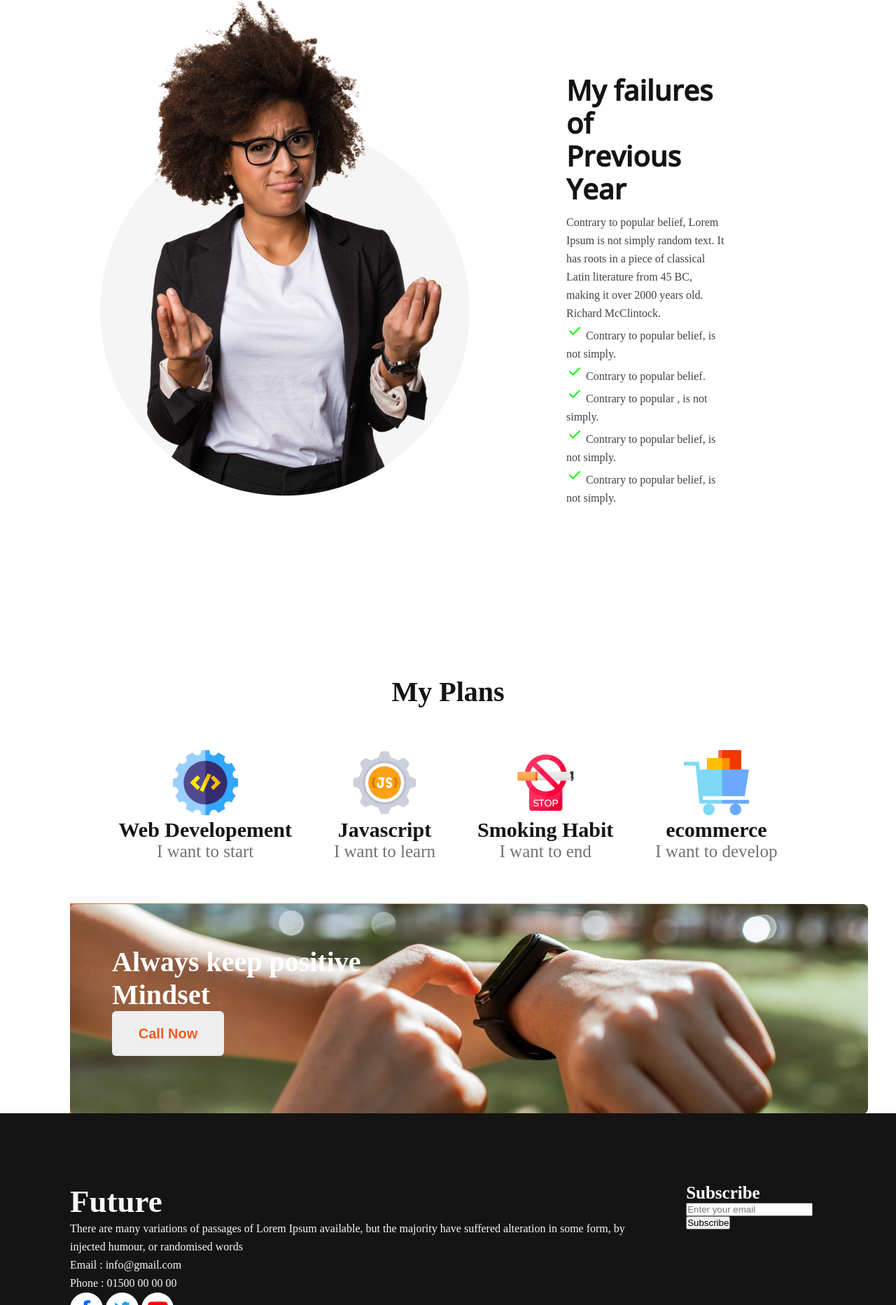
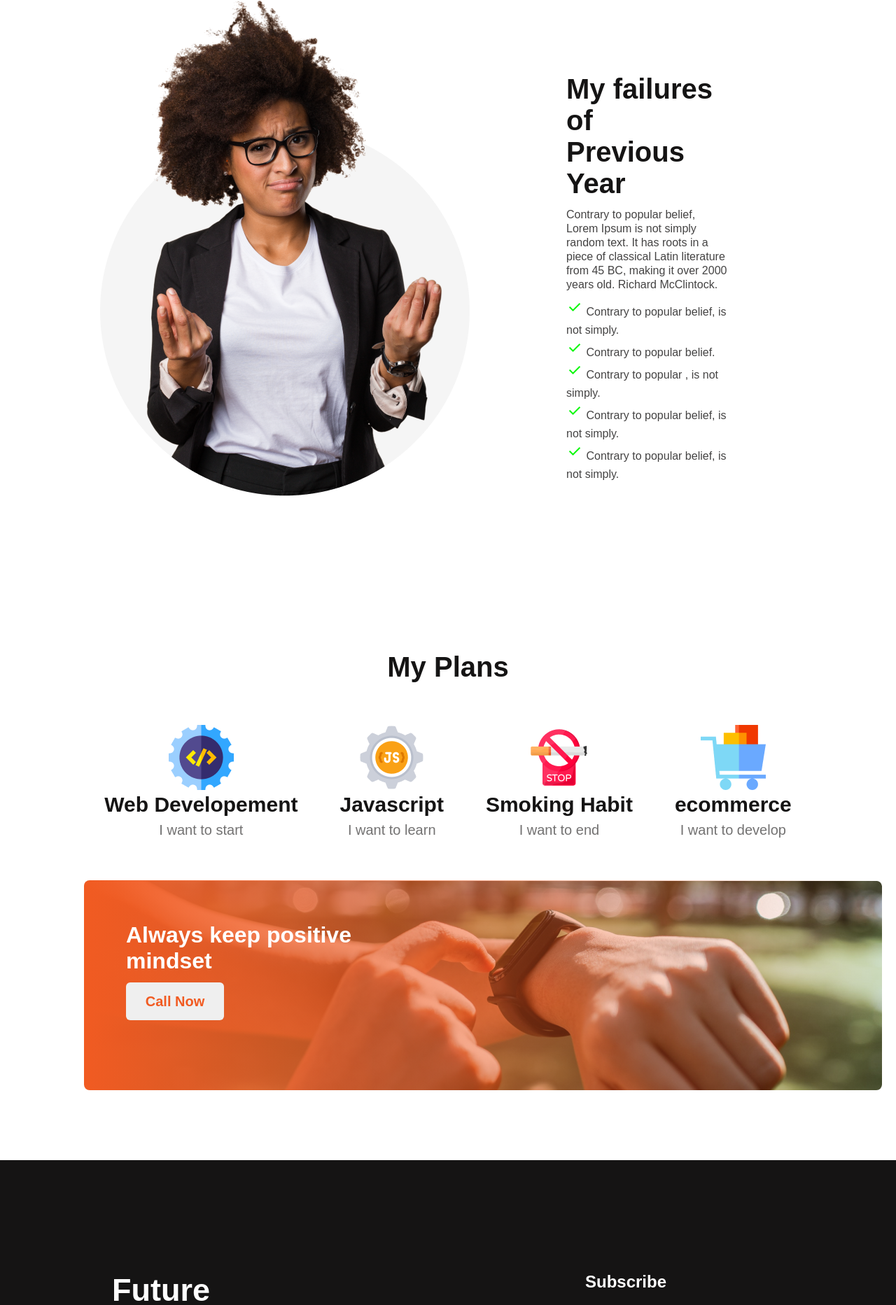
Before and after one commit to code4moon/assignment-1, a plain HTML site: page index.html in a window 1280 px wide. Shown: the part 935-2800 px from the top of the page at 70% size. Drawn offline with nearby package versions, Linux system fonts and the light colour scheme.

Commit message:
third commit

```diff
--- a/index.html
+++ b/index.html
@@ -1,38 +1,32 @@
 <!DOCTYPE html>
 <html lang="en">
+
 <head>
   <meta charset="UTF-8" />
   <meta http-equiv="X-UA-Compatible" content="IE=edge" />
   <meta name="viewport" content="width=device-width, initial-scale=1.0" />
   <title>New Year New Me</title>
   <link rel="stylesheet" href="styles/style.css" />
-    <link rel="preconnect" href="https://fonts.googleapis.com" />
+  <link rel="preconnect" href="https://fonts.googleapis.com">
   <link rel="preconnect" href="https://fonts.gstatic.com" crossorigin />
-    <link
-      href="https://fonts.googleapis.com/css2?family=Open+Sans:wght@500&display=swap"
-      rel="stylesheet"
-    />
-    <link
-      rel="stylesheet"
-      href="https://fonts.googleapis.com/css2?family=Material+Symbols+Outlined:opsz,wght,FILL,GRAD@48,400,0,0"
-    />
+  <link href="https://fonts.googleapis.com/css2?family=Open+Sans:wght@500&display=swap" rel="stylesheet" />
+  <link rel="stylesheet"
+    href="https://fonts.googleapis.com/css2?family=Material+Symbols+Outlined:opsz,wght,FILL,GRAD@48,400,0,0" />
 </head>
+
 <body>
+
   <!-- header section -->
   <header>
     <div class="bg-container">
       <div class="header-section">
-          <h1 class="heading-primary">All Thinks Are</h1>
-          <h1 class="heading-primary">Possible If You</h1>
-          <h1 class="heading-primary">believe</h1>
+        <h1 class="heading-primary">All Thinks Are
+          <br>Possible If You<br>believe
+        </h1>
         <p class="heading-description">
           There are many variations of passages of Lorem Ipsum
-          </p>
-          <p class="heading-description">
-            available, but the majority have suffered alteration in some
-          </p>
-          <p class="heading-description">
-            form, by injected humour, or randomised words
+          <br> available, but the majority have suffered alteration in some<br>form, by injected humour, or randomised
+          words
         </p>
         <button class="btn-primary">Contact Us</button>
       </div>
@@ -40,104 +34,116 @@
   </header>
 
   <!-- main section -->
-    <main class="main-section">
+
+  <main>
+
+    <section class="main-section">
       <div>
-        <img src="images/person.png" />
+        <img src="images/person.png" alt="picture" />
       </div>
       <div class="main-description">
-        <h3 class="main-section-heading">My failures of</h3>
-        <h3 class="main-section-heading">Previous Year</h3>
-        <div class="main-section-paragraph">
-          <p>
+        <h3 class="main-section-heading">My failures of<br>
+          Previous Year</h3>
+        <p class="main-section-paragraph">
           Contrary to popular belief, Lorem Ipsum is not simply random text.
           It has roots in a piece of classical Latin literature from 45 BC,
           making it over 2000 years old. Richard McClintock.
         </p>
-        </div>
-
-        <div class="main-section-sub-paragraph">
-          <p>
+        <ul class="main-section-sub-paragraph">
+          <li>
             <span class="material-symbols-outlined"> check </span> Contrary to
             popular belief, is not simply.
-          </p>
-          <p>
+          </li>
+          <li>
             <span class="material-symbols-outlined"> check </span> Contrary to
             popular belief.
-          </p>
-          <p>
+          </li>
+          <li>
             <span class="material-symbols-outlined"> check </span> Contrary to
             popular , is not simply.
-          </p>
-          <p>
+          </li>
+          <li>
             <span class="material-symbols-outlined"> check </span> Contrary to
             popular belief, is not simply.
-          </p>
-          <p>
+          </li>
+          <li>
             <span class="material-symbols-outlined"> check </span> Contrary to
             popular belief, is not simply.
-          </p>
+          </li>
+        </ul>
       </div>
-      </div>
-    </main>
+    </section>
+
+
 
     <!--my plans section  -->
+
+    <section>
       <h3 class="my-plans">My Plans</h3>
       <div class="my-plans-section">
         <div class="myplan-subject">
-        <img src="images/icons/web.png" />
+          <img src="images/icons/web.png" alt="logo" />
           <h3 class="myplan-subject-title">Web Developement</h3>
           <p class="myplan-subject-description">I want to start</p>
         </div>
         <div class="myplan-subject">
-        <img src="images/icons/js.png" />
+          <img src="images/icons/js.png" alt="logo" />
           <h3 class="myplan-subject-title">Javascript</h3>
           <p class="myplan-subject-description">I want to learn</p>
         </div>
         <div class="myplan-subject">
-        <img src="images/icons/smoke.png" />
+          <img src="images/icons/smoke.png" alt="logo" />
           <h3 class="myplan-subject-title">Smoking Habit</h3>
           <p class="myplan-subject-description">I want to end</p>
         </div>
         <div class="myplan-subject">
-        <img src="images/icons/ecom.png" />
+          <img src="images/icons/ecom.png" alt="logo" />
           <h3 class="myplan-subject-title">ecommerce</h3>
           <p class="myplan-subject-description">I want to develop</p>
         </div>
       </div>
 
-    <div class="myplan-bottom-image">
-      <!-- <img src="images/watch.png" alt="" width="1000" height="200" /> -->
+      <!-- gradient-image -->
+
+      <div class="myplan-gradient-image">
         <div class="content-myplan">
-        <h1 class="heading-myplan-bottom-image">Always keep positive</h1>
-        <h1 class="heading-myplan-bottom-image">Mindset</h1>
+          <h1 class="heading-myplan-gradient-image">Always keep positive
+            <br>mindset
+          </h1>
           <button class="btn-myplan">Call Now</button>
         </div>
       </div>
+    </section>
+
+  </main>
 
   <!-- footer section -->
+
 
   <div class="footer-section">
     <div class="footer-left">
       <h1 class="heading-footer">Future</h1>
       <p class="footer-description">
-          There are many variations of passages of Lorem Ipsum available, but
-          the majority have suffered alteration in some form, by injected
-          humour, or randomised words
+        There are many variations of passages of Lorem Ipsum
+        <br>available, but the majority have suffered alteration in some<br>form, by injected humour, or randomised
+        words
       </p>
-        <p class="footer-description">Email : info@gmail.com</p>
-        <p class="footer-description">Phone : 01500 00 00 00</p>
-
-          <img src="images/icons/fb.png"  />
-          <img src="images/icons/twitter.png"  />
-          <img src="images/icons/youtube.png"  />
-
+      <p class="footer-email">Email : info@gmail.com</p>
+      <p class="footer-email">Phone : 01500 00 00 00</p>
+      <img src="images/icons/fb.png" class="icons" />
+      <img src="images/icons/twitter.png" class="icons" />
+      <img src="images/icons/youtube.png" class="icons" />
     </div>
     <div class="footer-right">
-        <h1 class="heading-subscribe" >Subscribe</h1>
-        <input type="email" name="email" placeholder="Enter your email"></input>
-        <button>Subscribe</button>
+      <h1 class="heading-subscribe">Subscribe</h1>
+      <form>
+        <input type="email" placeholder="Enter your email" required></input>
+        <br>
+        <button type="submit">Subscribe</button>
+      </form>
     </div>
   </div>
+
 
   <!-- extra one section -->
   <div class="bg-container1">
@@ -158,4 +164,5 @@
     </div>
   </div>
 </body>
+
 </html>
--- a/styles/style.css
+++ b/styles/style.css
@@ -1,7 +1,12 @@
 * {
   margin: 0;
   padding: 0;
+  border-style: border-box;
+  font-family: sans-serif;
 }
+
+/* styling header section */
+
 .bg-container {
   background-image: url("../images/banner/banner1.png");
   background-size: cover;
@@ -16,48 +21,47 @@
   font-weight: 600;
   font-size: 55px;
   color: #151414;
-  font-family: "Open Sans", sans-serif;
 }
 .heading-description {
   font-weight: 400;
   font-size: 16px;
+  margin-top: 16px;
   line-height: 26px;
   color: #444343;
 }
 .btn-primary {
-  margin-top: 10px;
-  width: 160px;
-  height: 64px;
+  margin-top: 16px;
+  width: 140px;
+  height: 54px;
   background: #f15b22;
   border-radius: 5px;
   border-style: none;
   color: #ffffff;
   font-weight: 600;
   font-size: 20px;
-  line-height: 23px;
 }
 
 /* styling for main section */
+li {
+  list-style: none;
+}
 .main-section {
   display: flex;
   justify-content: space-around;
   padding: 120px;
 }
 .main-description {
-  justify-content: left;
   padding: 120px;
 }
 .main-section-heading {
   font-weight: 700;
   font-size: 40px;
-  line-height: 47px;
   color: #151414;
-  font-family: "Open Sans", sans-serif;
 }
 .main-section-paragraph {
   font-weight: 400;
   font-size: 16px;
-  line-height: 26px;
+  line-height: 20px;
   color: #444343;
   margin-top: 12px;
 }
@@ -66,7 +70,9 @@
   font-size: 16px;
   line-height: 26px;
   color: #444343;
+  margin-top: 10px;
 }
+
 .material-symbols-outlined {
   color: rgb(8, 248, 8);
 }
@@ -96,37 +102,46 @@
 }
 .myplan-subject-description {
   font-weight: 500;
-  font-size: 25px;
+  font-size: 20px;
   color: #737272;
+  margin-top: 8px;
 }
 
-/* myplan-section-bottom-image */
-.myplan-bottom-image {
+/* myplan-section-gradient-image */
+.myplan-gradient-image {
   background-size: cover;
   background-repeat: no-repeat;
-  background-image: url("../images/watch.png"),
-    linear-gradient(90deg, #f15b22 0%, rgba(241, 91, 34, 0) 100%);
+  background-image: linear-gradient(
+      90deg,
+      #f15b22 0%,
+      rgba(241, 91, 34, 0) 100%
+    ),
+    url("../images/watch.png");
   width: 1140px;
   height: 300px;
-  margin-left: 100px;
+  margin-left: 120px;
+  margin-bottom: 100px;
+  border-radius: 8px;
 }
-.heading-myplan-bottom-image {
+.heading-myplan-gradient-image {
   color: #ffffff;
-  font-weight: 700;
-  font-size: 40px;
+  font-weight: 600;
+  font-size: 32px;
 }
 .content-myplan {
   padding: 60px;
+  text-align: left;
 }
 .btn-myplan {
   color: #f15b22;
   font-weight: 600;
   font-size: 20px;
   text-align: center;
-  width: 160px;
-  height: 64px;
+  width: 140px;
+  height: 54px;
   border-style: none;
   border-radius: 6px;
+  margin-top: 12px;
 }
 
 /* styling footer section */
@@ -134,30 +149,63 @@
 .footer-section {
   display: flex;
   background-color: #151414;
-  padding: 80px;
+  padding: 120px;
   justify-content: space-between;
 }
 .heading-footer {
   font-weight: 700;
   font-size: 45px;
-  color: #f8f8f8;
+  color: #ffffff;
 }
 .footer-description {
-  color: #f8f8f8;
+  color: #ffffff;
   font-weight: 400;
-  font-size: 16px;
+  font-size: 14px;
   line-height: 26px;
+  margin-top: 12px;
+}
+.footer-email {
+  color: #ffffff;
+  font-weight: 400;
+  font-size: 14px;
+  margin-top: 16px;
+}
+
+.icons {
+  padding: 6px;
+  margin-top: 20px;
 }
 .footer-left {
-  padding: 20px 20px;
+  padding: 40px;
 }
 .footer-right {
-  padding: 20px;
+  padding: 40px;
 }
 .heading-subscribe {
   color: #ffffff;
   font-weight: 600;
-  font-size: 25px;
+  font-size: 24px;
+}
+
+form input {
+  width: 280px;
+  height: 45px;
+  border-radius: 4px;
+  text-align: center;
+  font-size: 16px;
+  margin-top: 20px;
+  margin-bottom: 20px;
+  border-style: 2px solid white;
+  background: transparent;
+  color: #ffffff;
+}
+
+form button {
+  background-color: #ffffff;
+  border-radius: 8px;
+  padding: 10px 30px;
+  color: #f15b22;
+  font-size: 14px;
 }
 
 /* extra one section styling */
@@ -176,23 +224,21 @@
   font-weight: 600;
   font-size: 55px;
   color: #ffffff;
-  font-family: "Open Sans", sans-serif;
 }
 .heading-description1 {
   font-weight: 400;
   font-size: 16px;
-  line-height: 26px;
+  margin-top: 16px;
   color: #ffffff;
 }
 .btn-primary1 {
   margin-top: 10px;
-  width: 160px;
-  height: 64px;
+  width: 140px;
+  height: 54px;
   background: #ffffff;
   border-radius: 5px;
   border-style: none;
   color: #005fac;
   font-weight: 600;
   font-size: 20px;
-  line-height: 23px;
 }
```
Lines whose indentation alone changed are shown as unchanged.
